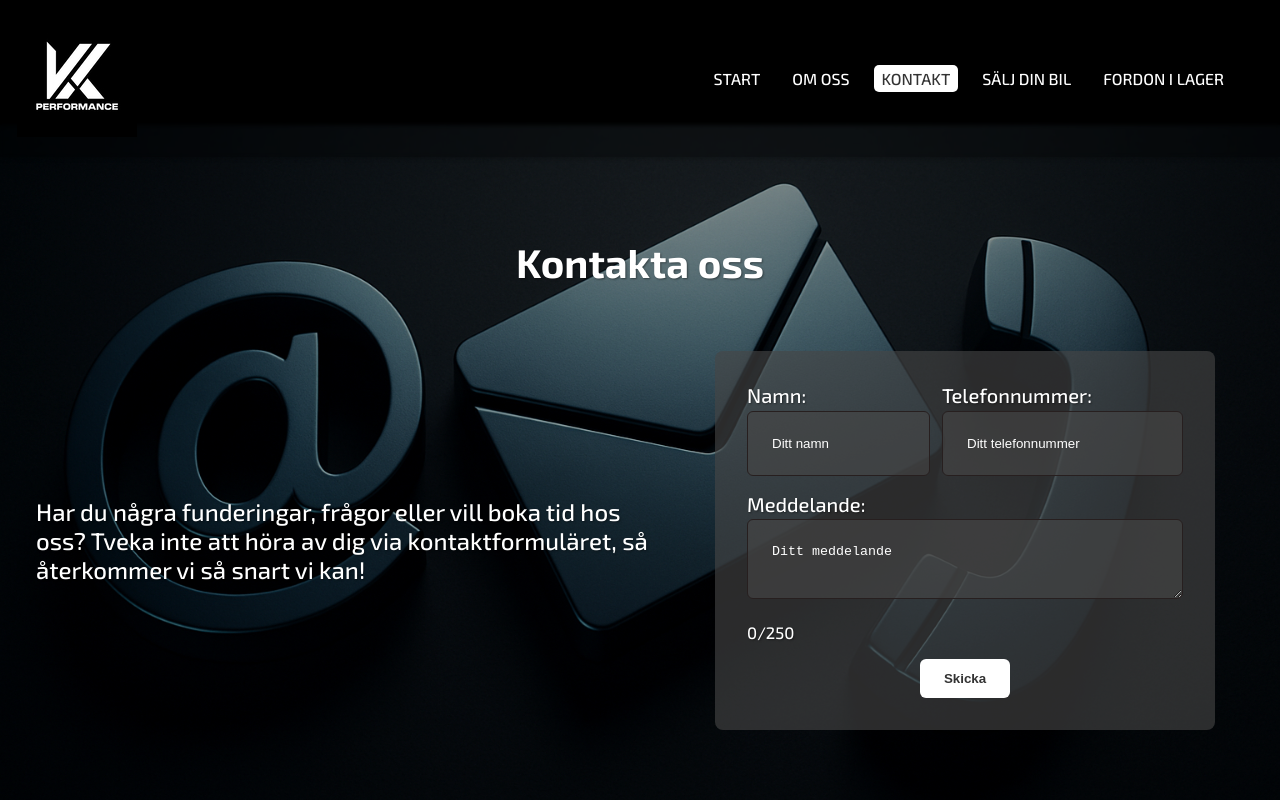
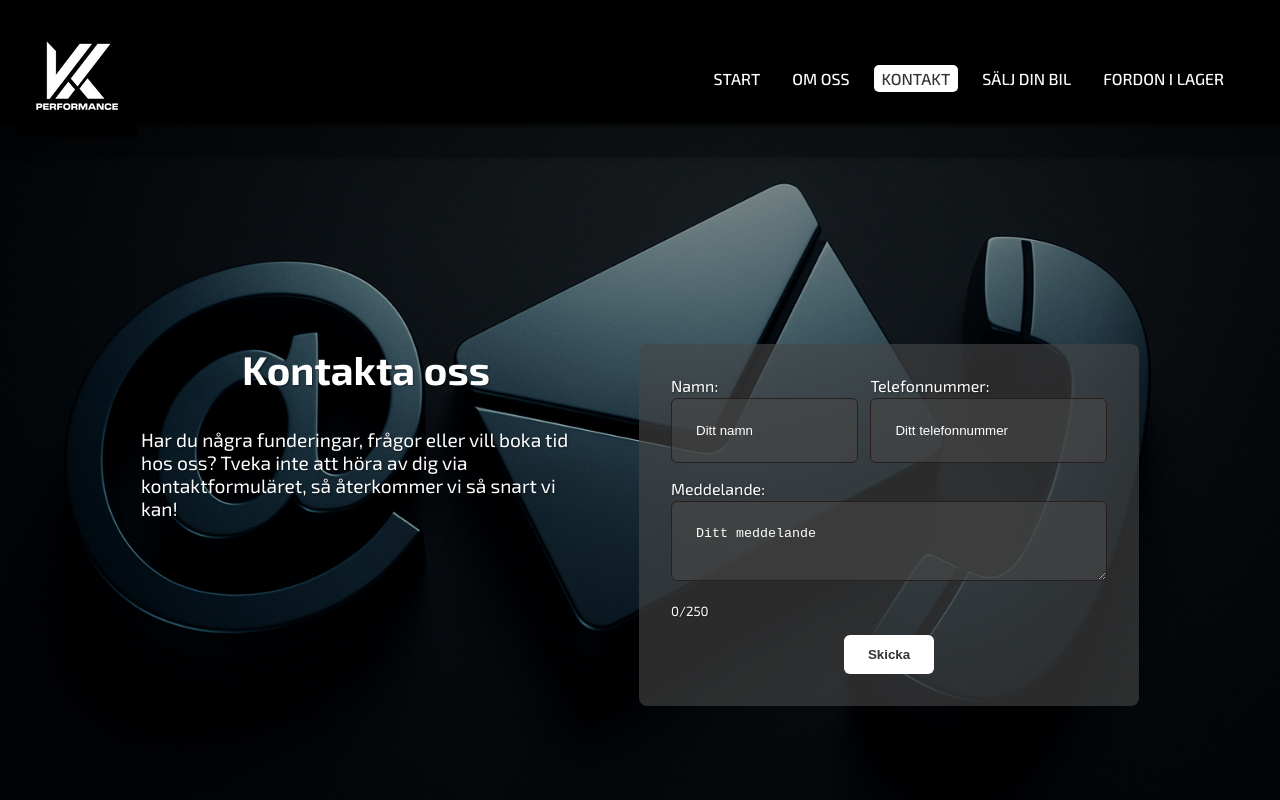
Before and after one commit to LordChonk/carpage, a React (Vite) app: page /kontakt in a window 1280 px wide. Shown: the top 800 px of the page. Built offline with nearby package versions, Linux system fonts and the light colour scheme.

Commit message:
fixed some text alignment issues, just minor adjustments left

```diff
--- a/src/App.tsx
+++ b/src/App.tsx
@@ -92,8 +92,14 @@ function App(){
      <div className="footer-col">
         <h1>KONTAKTUPPGIFTER</h1>
         <address>
+          <a
+          href="https://maps.app.goo.gl/i8wuyeWUhZtqd5ep7"
+          target="_blank"
+          rel="noopener nogerrer"
+          style={{ textDecoration: 'none' }}>
           Hyvelgatan 37 <br />
           741 71 Knivsta
+          </a>
         </address>
       </div>
 
@@ -114,7 +120,8 @@ function App(){
     <a
     href="https://www.tiktok.com/@vkperformancese?_r=1&_t=ZN-919Mq8Pd8yM"
     target="_blank"
-    rel="noopener noregerrer">
+    rel="noopener noregerrer"
+    >
     <FaTiktok/>
     </a>
     <FaFacebook/>
--- a/src/index.css
+++ b/src/index.css
@@ -146,6 +146,8 @@ footer {
   background-color: black;
   padding-bottom: 25px;
   color: white;
+  a:link{color: white;}
+  a:visited{color: white;}
 }
 
 footer h3 {
@@ -205,6 +207,26 @@ footer h3 {
 
 /* Contact form styling */
 
+.kontakt-text {
+  display: flex;
+  flex-direction: column;
+  align-items: center;
+  text-align: left;
+  flex: 1;
+  max-width: 450px;
+  margin-top: -2rem;
+}
+
+.kontakt-text h2 {
+  text-align: center;
+  margin-bottom: 1rem;
+}
+
+.kontakt-text p {
+  text-align: left;
+  max-width: 90%;
+}
+
 .form-sida {
   display: flex;
   flex-direction: column;
@@ -219,9 +241,11 @@ footer h3 {
 
 .form-cols {
   display: flex;
-  align-items: center;
+  align-items: flex-start;
   flex-direction: row;
-  padding-left: 20px;
+  padding: 0 2rem;
+  gap: 3rem;
+  justify-content: center;
 }
 
 
@@ -231,36 +255,44 @@ footer h3 {
 
   /* just to fix text on desktop*/
   .form-cols p {
-    max-width: 50%;
+    max-width: 100%;
     font-size: larger;
-    transform: translateY(-100%);
-    padding-left: 1rem;
+    padding-left: 0;
   }
 }
 
 /* Kontakt sida */
 .kontakt-sida h2 {
   color: white;
+   opacity: 0;
+  transform: translateY(40px);
+  animation: fadeUp 1.2s ease-out forwards;
   /*color: black;*/
 }
 
 .kontakt-sida {
-  font-weight: 500;
-  font-size: 20px;
+ display: flex;
+  justify-content: center;
+  width: 100%;
+  margin-top: -2rem;
+  color: white;
   text-shadow: 1px 1px 2px rgba(0, 0, 0, 0.4);
-  margin-top: -2rem;
-  padding-top: 80px;
 }
 
 
 .kontakt-formular h2 {
-  transform: translateX(18%);
+  text-align: center;
+}
+
+.kontakt-formular h3{
+  text-align: center;
+  font-size: 25px;
 }
 
 .kontakt-formular {
-  width: 100%;
+flex: 1;
   max-width: 500px;
-  margin: 2rem auto;
+  margin: 0;
   display: flex;
   flex-direction: column;
   justify-content: center;
@@ -271,7 +303,6 @@ footer h3 {
   color: white;
   padding: 2rem;
   border-radius: 8px;
-  flex: 1;
 }
 
 
@@ -332,6 +363,7 @@ footer h3 {
     text-align: center;
   }
 
+
   .form-cols {
     display: flex;
     flex-direction: column;
@@ -357,6 +389,7 @@ footer h3 {
     padding: 1rem;
     padding-right: 2rem;
   }
+
 
   .kontakt-formular input,
   .kontakt-formular textarea {
@@ -507,6 +540,12 @@ footer h3 {
 .lager-sida {
   margin-top: -1.2rem;
 }
+
+.lager-sida h2{
+   opacity: 0;
+  transform: translateY(40px);
+  animation: fadeUp 1.2s ease-out forwards;
+}
 /*
 
 .IframeBox {
@@ -553,6 +592,7 @@ footer h3 {
   position: relative;
   text-shadow: 1px 1px 2px rgba(0, 0, 0, 0.4);
   margin-top: -1.2rem;
+  padding: 3rem;
 }
 
 .salj-sida::before {
@@ -566,6 +606,12 @@ footer h3 {
 .salj-sida>* {
   position: relative;
   z-index: 1;
+}
+
+.salj-sida h2{
+   opacity: 0;
+  transform: translateY(40px);
+  animation: fadeUp 1.2s ease-out forwards;
 }
 
 @media (max-width: 768px) {
--- a/src/pages/Kontakt.tsx
+++ b/src/pages/Kontakt.tsx
@@ -26,11 +26,12 @@ export default function Kontakt() {
     <div className="kontakt-sida">
     <div className="form-sida">
 
-<h2>Kontakta oss</h2>
+
     <div className="form-cols">
-
+      <div className="kontakt-text">
+      <h2>Kontakta oss</h2>
       <p>Har du några funderingar, frågor eller vill boka tid hos oss? Tveka inte att höra av dig via kontaktformuläret, så återkommer vi så snart vi kan!</p>
-
+    </div>
       <div className="kontakt-formular">
       <form onSubmit={handleSubmit}>
         <div className="form-row">
--- a/src/pages/SaljDinBil.tsx
+++ b/src/pages/SaljDinBil.tsx
@@ -26,10 +26,11 @@ export default function SälgDinBil(){
       <div className="salj-sida">
         <div className="form-sida">
 
-            <h2>Vi köper din bil - snabbt, enkelt och tryggt!</h2>
             <div className="form-cols">
-
+              <div className="kontakt-text">
+               <h2>Vi köper din bil - snabbt, enkelt och tryggt!</h2>
             <p>Vill du sälja din bil utan krångel? På VK Performance gör vi det enkelt för dig. Vi köper bilar av alla märken, modeller och i alla skick. Med vår smidiga process får du en rättvis värdering och en trygg affär – direkt och utan omvägar.</p>
+            </div>
             {/*put the form for vehicle details here */}
 
             <div className="kontakt-formular">
```
